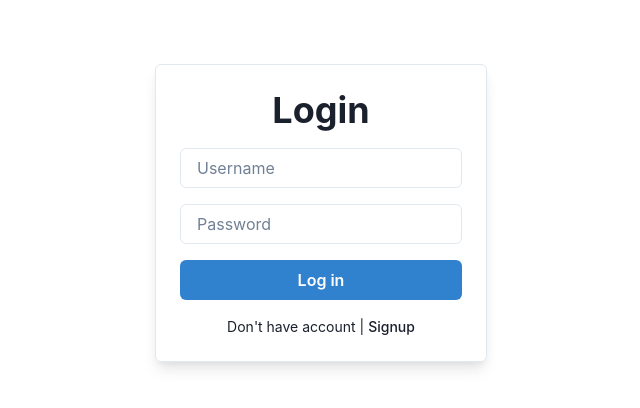
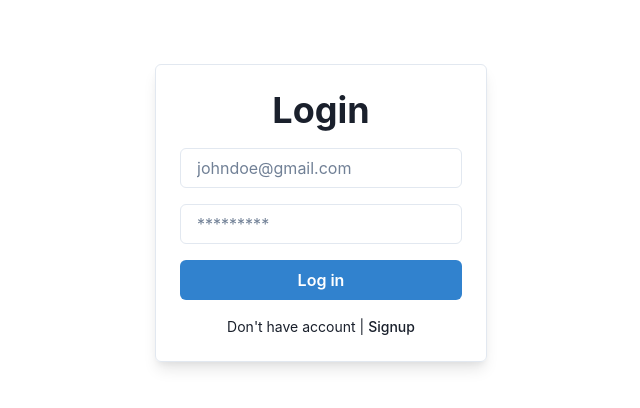
Before and after one commit to Its-Arup/SmartShelf, a React (Vite) app in the folder frontend/: page / in a window 1280 px wide. Shown: the top 408 px of the page, without its empty margins (319-959 px from the left). Built offline with nearby package versions, Linux system fonts and the light colour scheme; no server answers.

Commit message:
User login functionlaity complete

```diff
--- a/frontend/package.json
+++ b/frontend/package.json
@@ -19,6 +19,7 @@
     "react-dom": "^18.2.0",
     "react-redux": "^9.1.0",
     "react-router-dom": "^6.21.2",
+    "react-toastify": "^10.0.2",
     "redux": "^5.0.1",
     "redux-thunk": "^3.1.0"
   },
--- a/frontend/src/pages/Login.jsx
+++ b/frontend/src/pages/Login.jsx
@@ -1,7 +1,34 @@
-import React from "react";
+import React, { useState } from "react";
 import { Box, Button, Heading, Input, Stack, Text } from "@chakra-ui/react";
 import { Link } from "react-router-dom";
+import { ToastContainer, toast } from "react-toastify";
+import "react-toastify/dist/ReactToastify.css";
+import { loginUser } from "../redux/auth/action";
+import { useDispatch } from "react-redux";
+
 function Login() {
+  const [userData, setUserData] = useState({ email: "", password: "" });
+
+  const dispatch = useDispatch();
+
+  const handelChange = (e) => {
+    setUserData((prev) => {
+      return {
+        ...prev,
+        [e.target.name]: e.target.value,
+      };
+    });
+  };
+
+  const handelSubmit = (e) => {
+    e.preventDefault();
+    dispatch(loginUser(userData, toast));
+    setUserData({
+      email: "",
+      password: "",
+    });
+  };
+
   return (
     <Box
       maxW={{ base: "90%", md: "400px" }}
@@ -15,10 +42,23 @@ function Login() {
       <Heading mb={4} textAlign="center">
         Login
       </Heading>
-      <form>
+      <ToastContainer autoClose={3000} />
+      <form onSubmit={handelSubmit}>
         <Stack spacing={4}>
-          <Input type="text" placeholder="Username" />
-          <Input type="password" placeholder="Password" />
+          <Input
+            type="email"
+            placeholder="johndoe@gmail.com"
+            name="email"
+            value={userData.email}
+            onChange={handelChange}
+          />
+          <Input
+            type="password"
+            placeholder="*********"
+            name="password"
+            value={userData.password}
+            onChange={handelChange}
+          />
           <Button type="submit" colorScheme="blue" width="full">
             Log in
           </Button>
--- a/frontend/src/pages/Signup.jsx
+++ b/frontend/src/pages/Signup.jsx
@@ -26,7 +26,7 @@ function Signup() {
         </Stack>
       </form>
       <Text fontSize="sm" mt={4}>
-        already have account | <Link to="/">Login</Link>
+        Already have account | <Link to="/">Login</Link>
       </Text>
     </Box>
   );
--- a/frontend/src/redux/auth/action.js
+++ b/frontend/src/redux/auth/action.js
@@ -0,0 +1,35 @@
+import axios from "axios";
+import { LOGIN_USER_FALIURE, LOGIN_USER_REQUEST, LOGIN_USER_SUCCESS } from "./actionType";
+
+const Base_URL = import.meta.env.VITE_BASE_URL
+
+
+
+
+
+
+
+
+// ------- Login user function ---------
+
+export const loginUser = (data, toast) => (dispatch) => {
+    dispatch({ type: LOGIN_USER_REQUEST });
+    axios
+      .post(`${Base_URL}/login`, data)
+      .then((res) => {
+        console.log(res.data);
+        toast.success("Login Successful !", {
+          theme: "colored",
+          autoClose: 3000,
+        });
+        dispatch({ type: LOGIN_USER_SUCCESS, payload: res.data });
+
+      })
+      .catch((err) => {
+        toast.error(err.message, {
+          theme: "colored",
+          autoClose: 3000,
+        });
+        dispatch({ type: LOGIN_USER_FALIURE });
+      });
+  };
--- a/frontend/src/redux/auth/actionType.js
+++ b/frontend/src/redux/auth/actionType.js
@@ -0,0 +1,3 @@
+export const LOGIN_USER_REQUEST = 'LOGIN_USER_REQUEST';
+export const LOGIN_USER_SUCCESS = 'LOGIN_USER_SUCCESS';
+export const LOGIN_USER_FALIURE = 'LOGIN_USER_FALIURE';
--- a/frontend/src/redux/auth/reducer.js
+++ b/frontend/src/redux/auth/reducer.js
@@ -1,13 +1,41 @@
+import {
+  LOGIN_USER_FALIURE,
+  LOGIN_USER_REQUEST,
+  LOGIN_USER_SUCCESS,
+} from "./actionType";
+
 const initState = {
   user: {},
+  token: "",
+  loading: false,
+  error: false,
 };
 
 export const reducer = (state = initState, { type, payload }) => {
   switch (type) {
+    case LOGIN_USER_REQUEST:
+      return {
+        ...state,
+        loading: true,
+        error: false,
+      };
+    case LOGIN_USER_SUCCESS:
+      return {
+        ...state,
+        loading: false,
+        user: payload.user,
+        token: payload.token,
+        error: false,
+      };
+    case LOGIN_USER_FALIURE:
+      return {
+        ...state,
+        loading: false,
+        error: true,
+      };
     default:
       return {
         ...state,
       };
-
   }
 };
```
Also changed, not shown: 2 other files (tests, documents, lock files or other folders).
